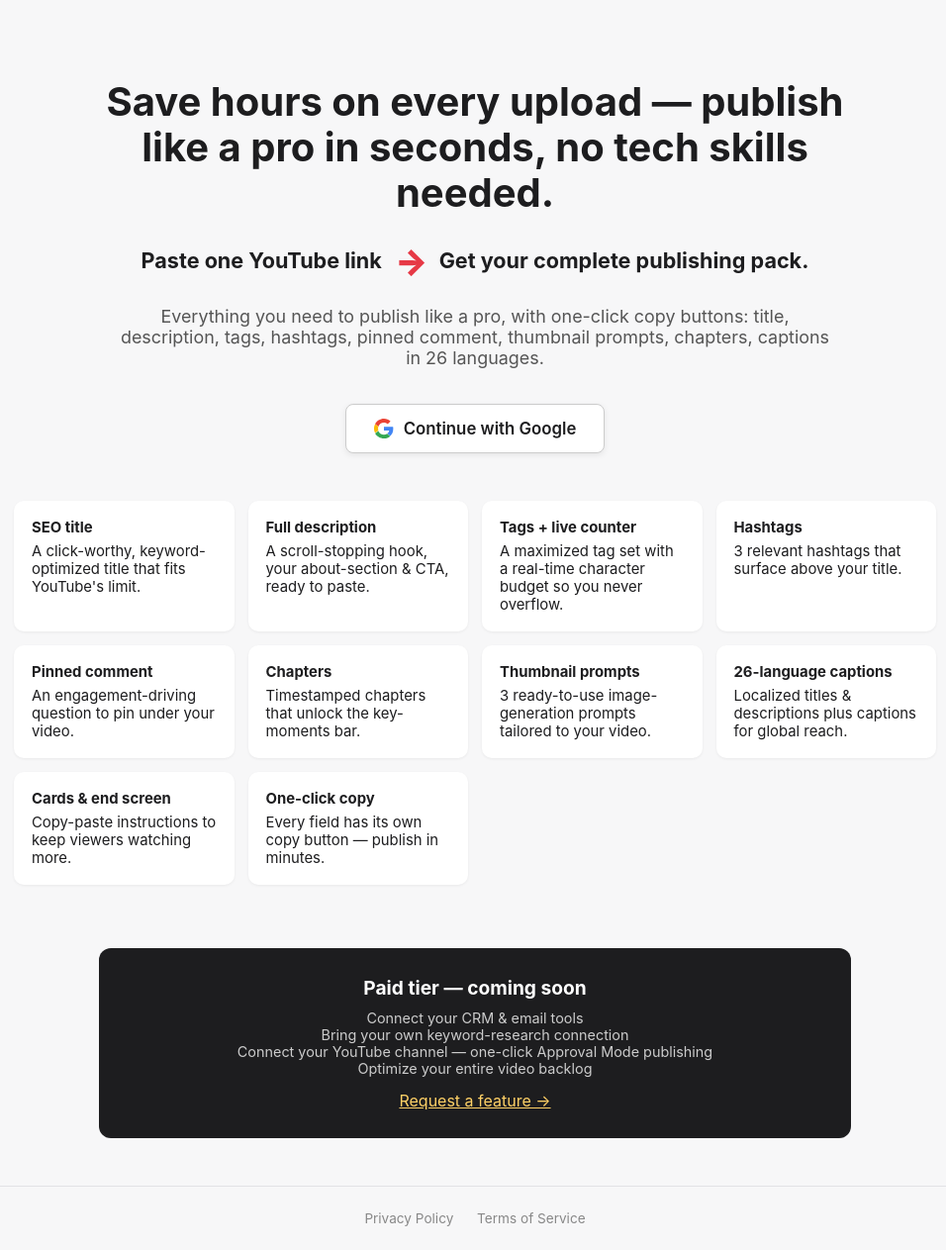
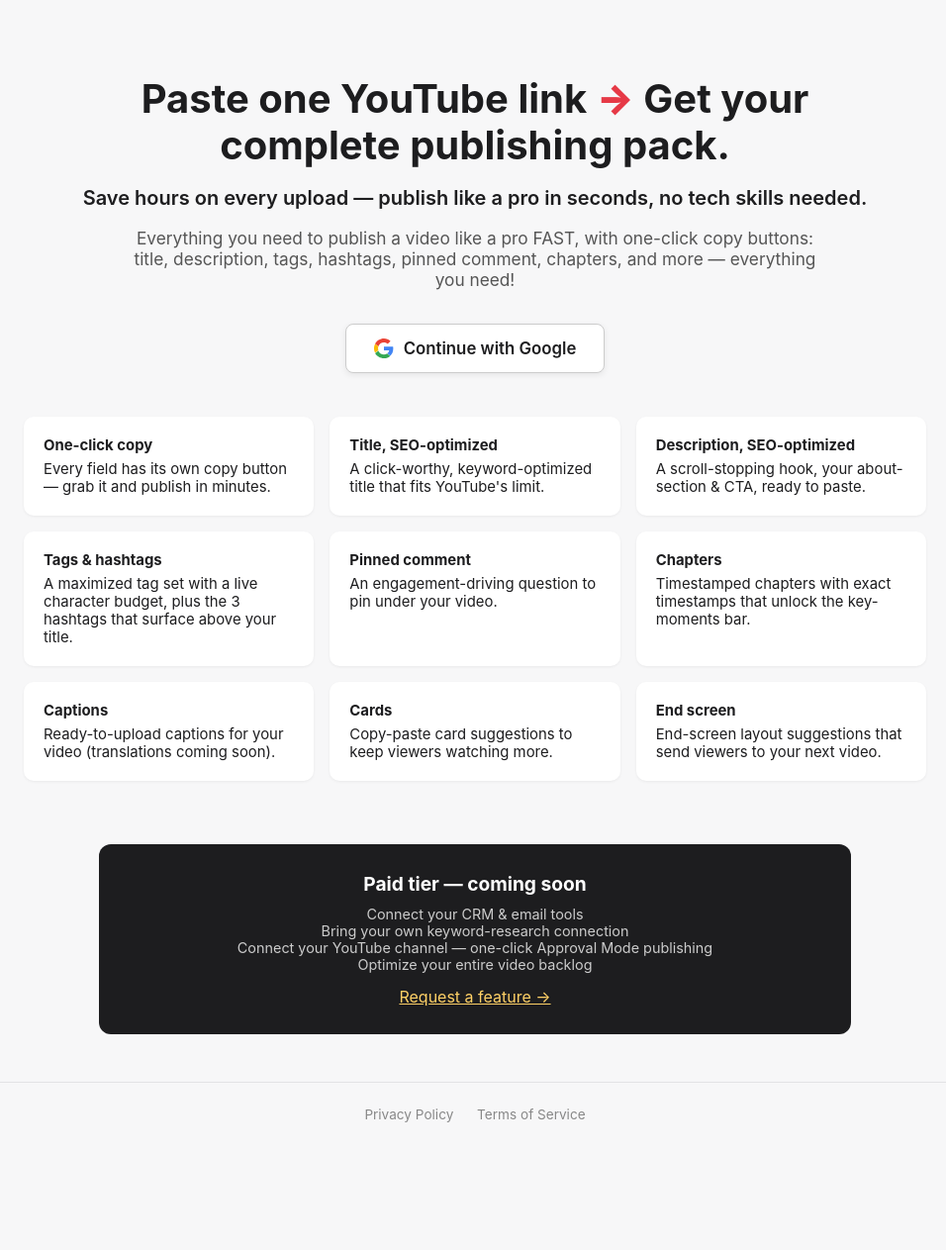
Before and after one commit to YogiZoli/publishing-dreamteam, a FastAPI app: page / in a window 1280 px wide. Shown: the whole page at 99% size, without its empty margins (160-1116 px from the left). After the commit the page ends 1134 px from the top, so only its background shows below. Run offline with FastAPI, Linux system fonts and the light colour scheme; some libraries are stand-ins or nearby versions.

Commit message:
Landing: swap headline/subhead, inline reliable arrow, 3x3 feature grid (9 tiles, one-click-copy first), merge tags+hashtags, drop thumbnail prompts

```diff
--- a/app/templates/index.html
+++ b/app/templates/index.html
@@ -8,24 +8,19 @@
     :root { --accent: #e63946; --dark: #1d1d1f; --light: #f7f7f8; }
     * { margin: 0; padding: 0; box-sizing: border-box; }
     body { font-family: -apple-system, "Segoe UI", Roboto, sans-serif; color: var(--dark); background: var(--light); }
-    .hero { max-width: 820px; margin: 0 auto; padding: 80px 24px 40px; text-align: center; }
-    h1 { font-size: 2.5rem; line-height: 1.15; margin-bottom: 22px; }
-    .flow { font-size: 1.35rem; font-weight: 700; line-height: 1.4; margin-bottom: 20px; }
-    .flow .arrow { color: var(--accent); font-size: 2.2rem; font-weight: 900; vertical-align: middle;
-                   margin: 0 8px; letter-spacing: -2px; }
-    .sub { font-size: 1.12rem; color: #555; margin-bottom: 36px; max-width: 720px;
+    .hero { max-width: 860px; margin: 0 auto; padding: 76px 24px 36px; text-align: center; }
+    h1 { font-size: 2.5rem; line-height: 1.18; margin-bottom: 18px; }
+    h1 .arrow { color: var(--accent); font-weight: 900; }
+    .subhead { font-size: 1.25rem; font-weight: 600; color: var(--dark); margin-bottom: 18px; }
+    .sub { font-size: 1.08rem; color: #555; margin-bottom: 34px; max-width: 720px;
            margin-left: auto; margin-right: auto; }
     .cta { display: inline-flex; align-items: center; gap: 10px; background: #fff; border: 1px solid #ccc;
            border-radius: 8px; padding: 14px 28px; font-size: 1.05rem; font-weight: 600; cursor: pointer;
            text-decoration: none; color: var(--dark); box-shadow: 0 2px 6px rgba(0,0,0,.08); }
     .cta:hover { box-shadow: 0 4px 12px rgba(0,0,0,.14); }
-  </style>
-</head>
-<body>
-  <style>
-    .features { max-width: 980px; margin: 0 auto; padding: 8px 24px 24px; display: grid; gap: 14px;
-                grid-template-columns: repeat(auto-fit, minmax(210px, 1fr)); }
-    .feature { background: #fff; border-radius: 10px; padding: 18px; font-size: .93rem; text-align: left;
+    .features { max-width: 960px; margin: 0 auto; padding: 8px 24px 24px; display: grid; gap: 16px;
+                grid-template-columns: repeat(3, 1fr); }
+    .feature { background: #fff; border-radius: 10px; padding: 20px; font-size: .93rem; text-align: left;
                box-shadow: 0 1px 3px rgba(0,0,0,.06); }
     .feature b { display: block; margin-bottom: 6px; color: var(--dark); }
     .teaser { max-width: 760px; margin: 40px auto 0; padding: 28px 24px; background: var(--dark); color: #fff;
@@ -33,32 +28,35 @@
     .teaser h2 { font-size: 1.2rem; margin-bottom: 10px; }
     .teaser ul { list-style: none; font-size: .9rem; color: #ccc; margin-bottom: 14px; }
     .teaser a { color: #ffd166; }
-    footer { max-width: 980px; margin: 48px auto 0; padding: 24px; text-align: center;
+    footer { max-width: 960px; margin: 48px auto 0; padding: 24px; text-align: center;
              font-size: .85rem; color: #888; border-top: 1px solid #e2e2e5; }
     footer a { color: #888; text-decoration: none; margin: 0 10px; }
     footer a:hover { color: var(--dark); text-decoration: underline; }
+    @media (max-width: 900px) { .features { grid-template-columns: repeat(2, 1fr); } }
+    @media (max-width: 600px) { .features { grid-template-columns: 1fr; } h1 { font-size: 2rem; } }
   </style>
+</head>
+<body>
   <section class="hero">
-    <h1>Save hours on every upload &mdash; publish like a pro in seconds, no tech skills needed.</h1>
-    <p class="flow">Paste one YouTube link <span class="arrow">&rarr;</span> Get your complete publishing pack.</p>
-    <p class="sub">Everything you need to publish like a pro, with one-click copy buttons: title, description,
-       tags, hashtags, pinned comment, thumbnail prompts, chapters, captions in 26 languages.</p>
+    <h1>Paste one YouTube link <span class="arrow">&rarr;</span> Get your complete publishing pack.</h1>
+    <p class="subhead">Save hours on every upload &mdash; publish like a pro in seconds, no tech skills needed.</p>
+    <p class="sub">Everything you need to publish a video like a pro FAST, with one-click copy buttons:
+       title, description, tags, hashtags, pinned comment, chapters, and more &mdash; everything you need!</p>
     <a class="cta" href="/auth/google/login">
       <svg width="20" height="20" viewBox="0 0 48 48"><path fill="#EA4335" d="M24 9.5c3.5 0 6.6 1.2 9.1 3.6l6.8-6.8C35.7 2.4 30.2 0 24 0 14.6 0 6.5 5.4 2.6 13.2l7.9 6.2C12.4 13.3 17.7 9.5 24 9.5z"/><path fill="#4285F4" d="M46.5 24.5c0-1.6-.1-3.1-.4-4.5H24v9h12.7c-.6 3-2.2 5.5-4.8 7.2l7.5 5.8c4.4-4.1 7.1-10.1 7.1-17.5z"/><path fill="#FBBC05" d="M10.5 28.6a14.5 14.5 0 0 1 0-9.2l-7.9-6.2a24 24 0 0 0 0 21.6l7.9-6.2z"/><path fill="#34A853" d="M24 48c6.2 0 11.4-2 15.2-5.5l-7.5-5.8c-2.1 1.4-4.7 2.2-7.7 2.2-6.3 0-11.6-3.8-13.5-9.1l-7.9 6.2C6.5 42.6 14.6 48 24 48z"/></svg>
       Continue with Google
     </a>
   </section>
   <section class="features">
-    <div class="feature"><b>SEO title</b>A click-worthy, keyword-optimized title that fits YouTube's limit.</div>
-    <div class="feature"><b>Full description</b>A scroll-stopping hook, your about-section &amp; CTA, ready to paste.</div>
-    <div class="feature"><b>Tags + live counter</b>A maximized tag set with a real-time character budget so you never overflow.</div>
-    <div class="feature"><b>Hashtags</b>3 relevant hashtags that surface above your title.</div>
+    <div class="feature"><b>One-click copy</b>Every field has its own copy button &mdash; grab it and publish in minutes.</div>
+    <div class="feature"><b>Title, SEO-optimized</b>A click-worthy, keyword-optimized title that fits YouTube's limit.</div>
+    <div class="feature"><b>Description, SEO-optimized</b>A scroll-stopping hook, your about-section &amp; CTA, ready to paste.</div>
+    <div class="feature"><b>Tags &amp; hashtags</b>A maximized tag set with a live character budget, plus the 3 hashtags that surface above your title.</div>
     <div class="feature"><b>Pinned comment</b>An engagement-driving question to pin under your video.</div>
-    <div class="feature"><b>Chapters</b>Timestamped chapters that unlock the key-moments bar.</div>
-    <div class="feature"><b>Thumbnail prompts</b>3 ready-to-use image-generation prompts tailored to your video.</div>
-    <div class="feature"><b>26-language captions</b>Localized titles &amp; descriptions plus captions for global reach.</div>
-    <div class="feature"><b>Cards &amp; end screen</b>Copy-paste instructions to keep viewers watching more.</div>
-    <div class="feature"><b>One-click copy</b>Every field has its own copy button &mdash; publish in minutes.</div>
+    <div class="feature"><b>Chapters</b>Timestamped chapters with exact timestamps that unlock the key-moments bar.</div>
+    <div class="feature"><b>Captions</b>Ready-to-upload captions for your video (translations coming soon).</div>
+    <div class="feature"><b>Cards</b>Copy-paste card suggestions to keep viewers watching more.</div>
+    <div class="feature"><b>End screen</b>End-screen layout suggestions that send viewers to your next video.</div>
   </section>
   {% if not paid_tier %}
   <section class="teaser">
```
